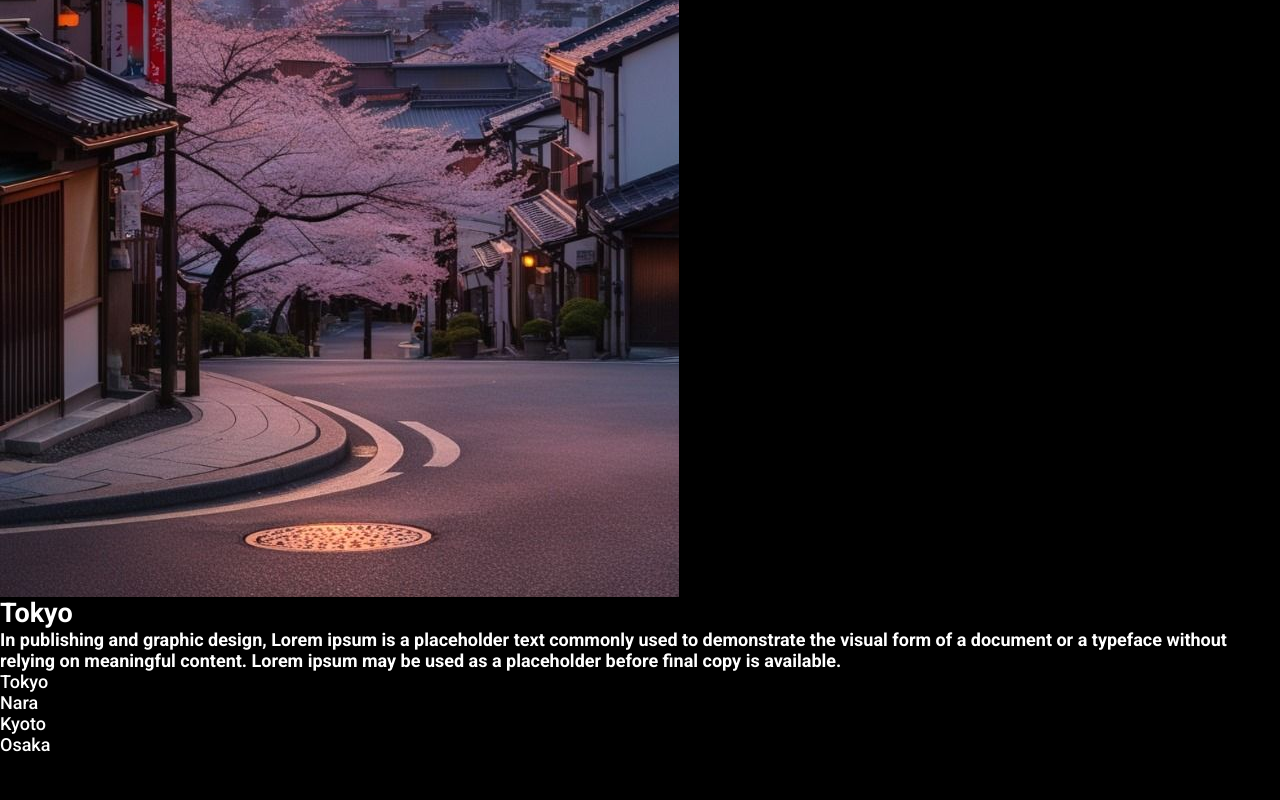
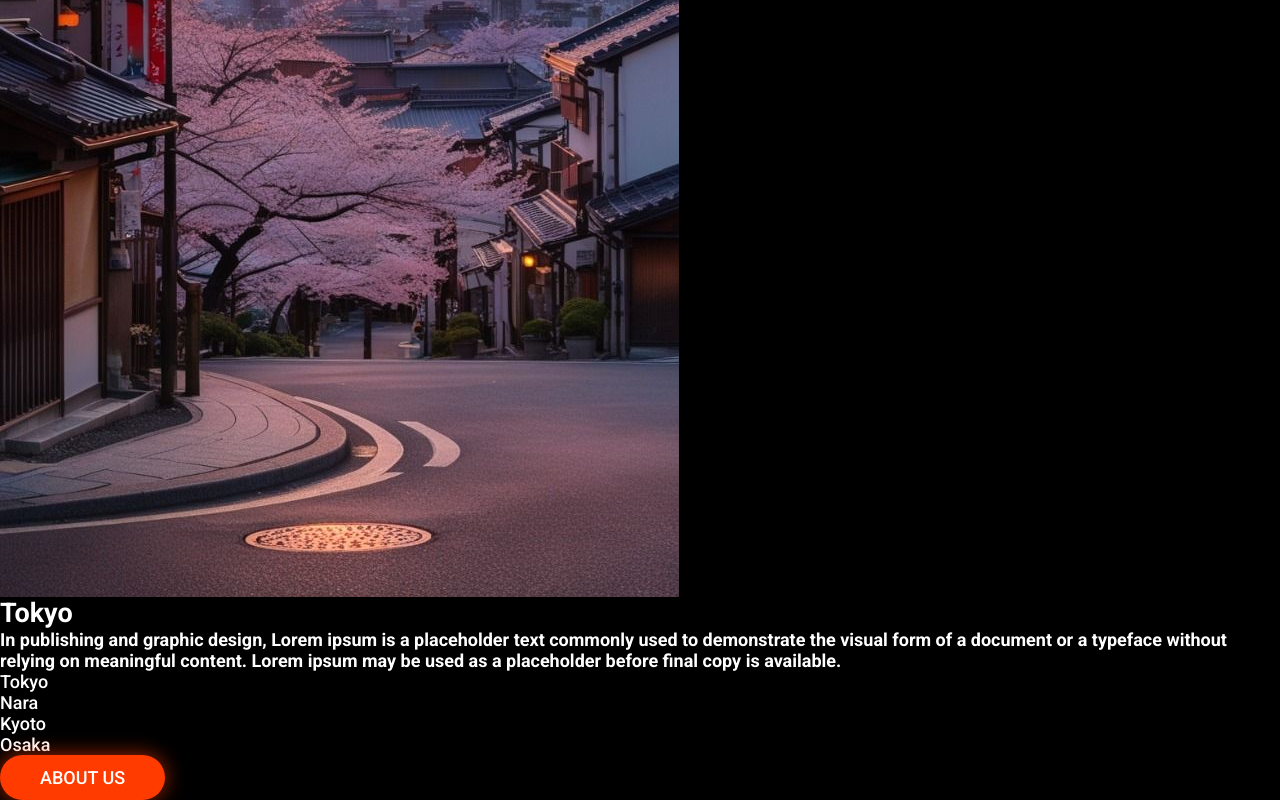
Before and after one commit to Leccon1/japan-tourism-website, a React (Vite) app: page / in a window 1280 px wide. Shown: the part 895-1695 px from the top of the page. Before the commit the page ends 1650 px from the top, so only its background shows below. Built offline with nearby package versions, Linux system fonts and the light colour scheme.

Commit message:
feat: add button component

```diff
--- a/src/components/layuot/Main/components/JapaneseCities/JapaneseCities.jsx
+++ b/src/components/layuot/Main/components/JapaneseCities/JapaneseCities.jsx
@@ -1,3 +1,4 @@
+import Button from '@common/Button/Button'
 import { useState } from 'react'
 
 import citiesContentData from './data/citiesContent.data'
@@ -28,6 +29,7 @@ const JapaneseCities = () => {
               </li>
             ))}
           </ul>
+          <Button>About Us</Button>
         </div>
       </div>
     </section>
```
